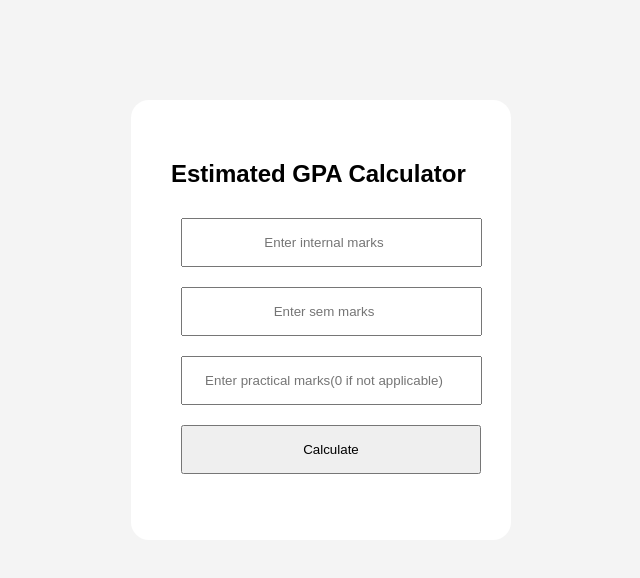
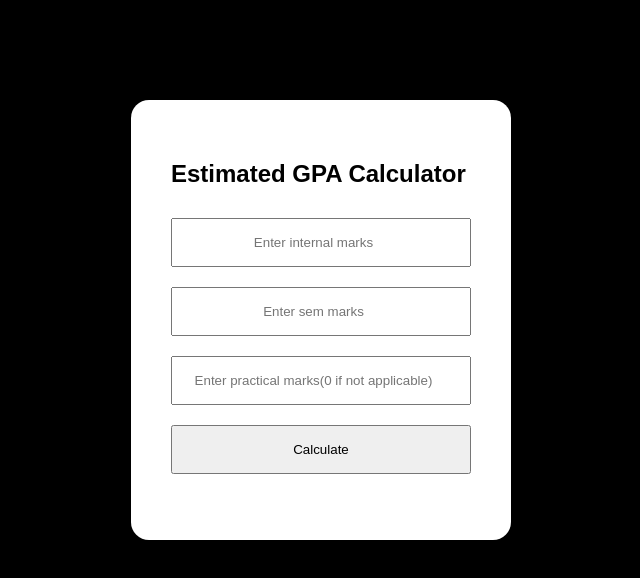
Before and after one commit to Vamsi3prog/gpa-calculator, a plain HTML site: page index.html in a window 1280 px wide. Shown: the whole page, without its empty margins (319-959 px from the left). Drawn offline with Linux system fonts and the light colour scheme.

Commit message:
Update style.css

```diff
--- a/style.css
+++ b/style.css
@@ -1,6 +1,6 @@
 body {
   font-family: Arial, sans-serif;
-  background: #f4f4f4;
+  background: #000000;
 }
 
 .container {
@@ -11,18 +11,13 @@ body {
   border-radius: 18px;
 }
 
-input {
-  width: 89%;
-  padding: 15px;
-  margin: 10px;
-  text-align: center;
-}
-
+input,
 button {
   width: 100%;
   padding: 15px;
-  margin: 10px;
+  margin: 10px 0;
   text-align: center;
+  box-sizing: border-box;
 }
 
 button {
```
